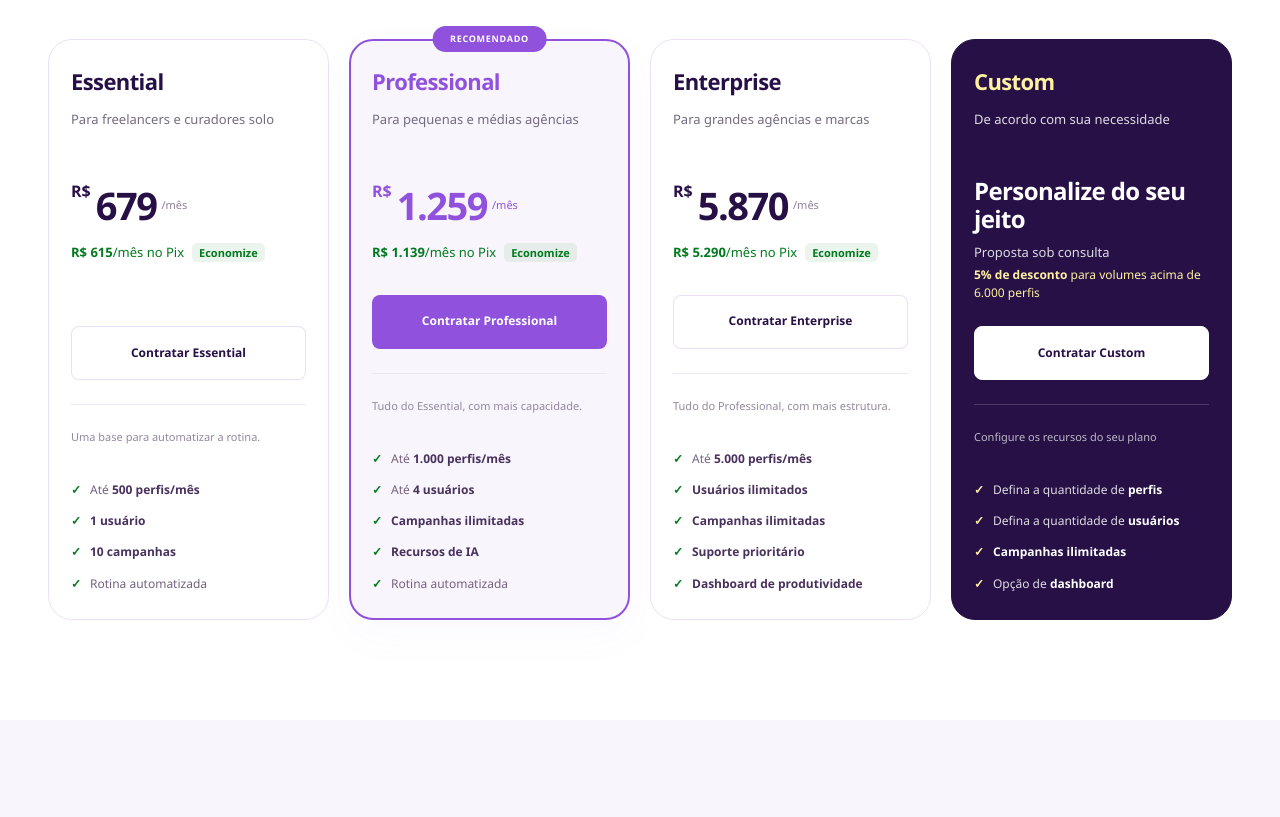
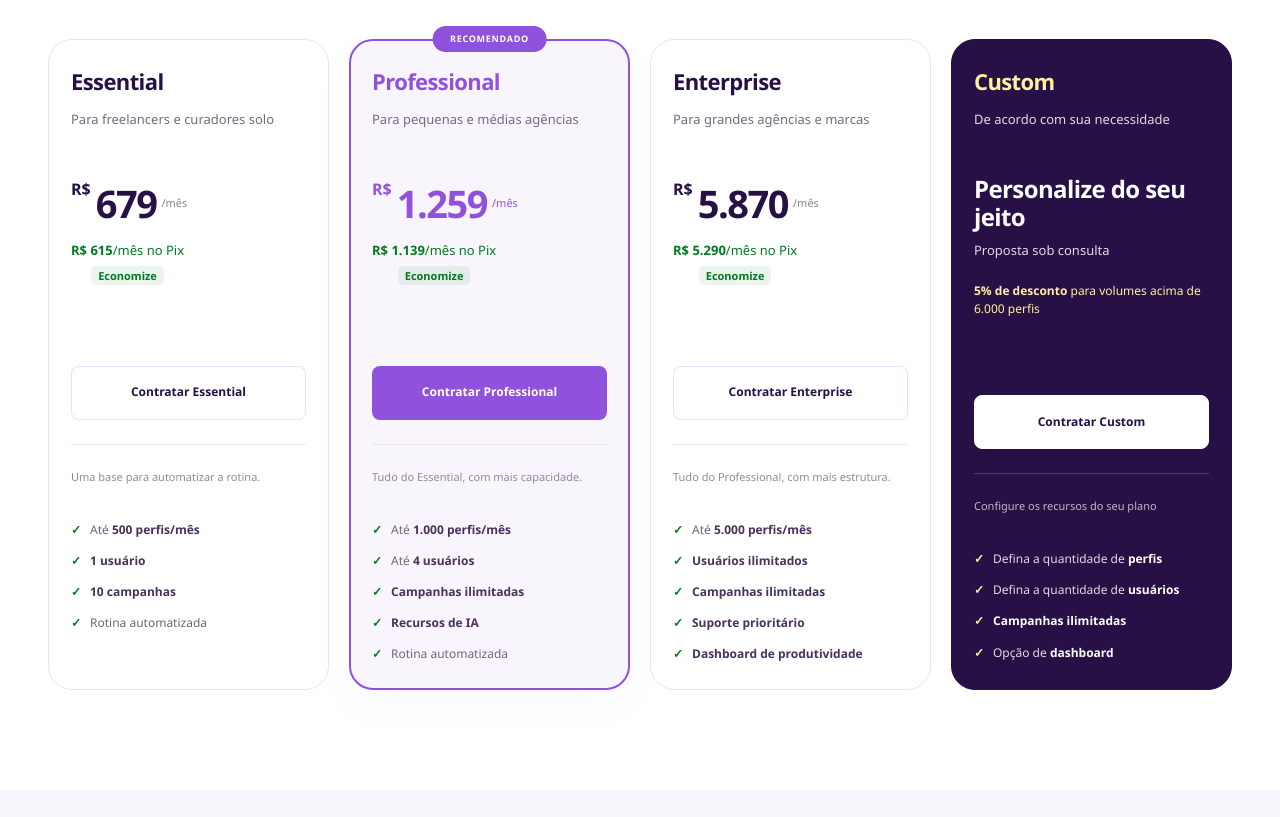
Before and after one commit to Grape-Time/site-oficial, a website: page index.html in a window 1280 px wide. Shown: the part 2820-3637 px from the top of the page. Drawn offline with Linux system fonts and the light colour scheme.

Commit message:
Aplica CSS final para alinhar botoes com altura padronizada

```diff
--- a/assets/css/styles.css
+++ b/assets/css/styles.css
@@ -3699,22 +3699,37 @@ p {
     }
   }
 
-
-/* Alinhamento uniforme dos botoes Contratar dos planos */
+/* 1. Distância entre o texto de desconto e o botão Contratar Custom */
 #planos .custom-offer {
-  margin-bottom: 24px;
-}
-
+  margin-top: 18px !important;
+  margin-bottom: 28px !important;
+}
+
+/* 2. Cria uma área de topo com altura idêntica para todos os 4 cards */
 #planos .plan-card {
+  display: flex !important;
+  flex-direction: column !important;
+}
+
+/* 3. Garante que o bloco superior (Título + Descrição + Preço/Aviso) tenha a mesma altura total */
+#planos .plan-card > .plan-description {
+  min-height: 48px;
+}
+
+/* Bloco dos 3 primeiros cards para alcançar a altura do Custom */
+#planos .plan-card:not(.custom-card) .price-detail {
+  min-height: 105px !important;
   display: flex;
   flex-direction: column;
-}
-
-#planos .price-detail {
-  min-height: 52px !important;
-  margin-top: 8px;
-}
-
+  justify-content: flex-start;
+}
+
+/* Bloco de conteúdo do card Custom para bater exatamente na mesma medida */
+#planos .custom-card .custom-offer {
+  min-height: 65px;
+}
+
+/* 4. Fixa o alinhamento dos botões */
 #planos .plan-card > .button {
-  margin-top: auto !important;
-}
+  margin-top: 20px !important;
+}
```
